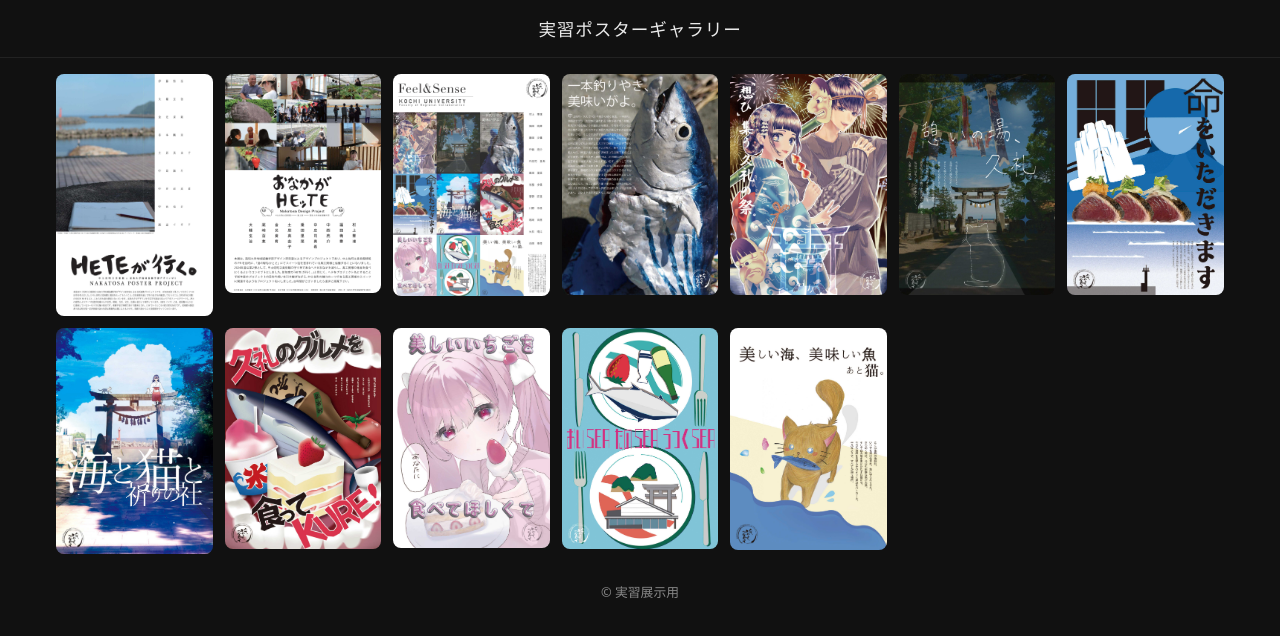
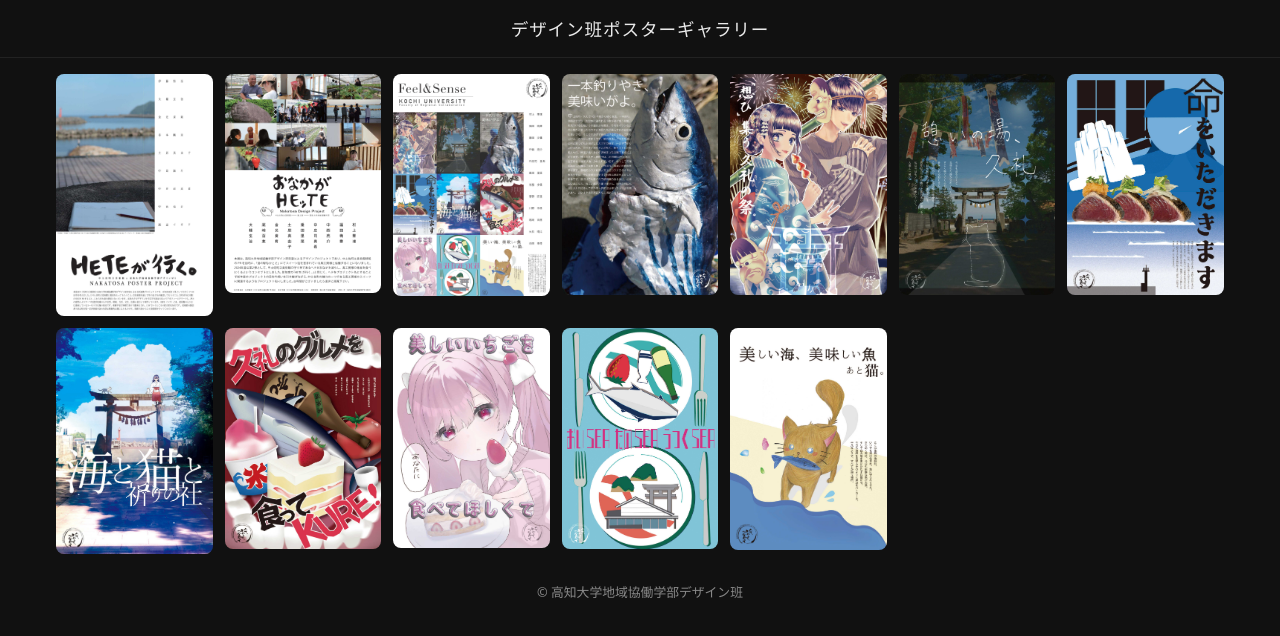
Before and after one commit to REEEEEon-2024/posterwebsite, a plain HTML site: page index.html in a window 1280 px wide. Drawn offline with Linux system fonts and the light colour scheme.

Commit message:
Update index.html

```diff
--- a/index.html
+++ b/index.html
@@ -76,7 +76,7 @@
 <body>
 
 <header>
-  実習ポスターギャラリー
+  デザイン班ポスターギャラリー
 </header>
 
 <main class="gallery">
@@ -101,7 +101,7 @@
 </div>
 
 <footer>
-  © 実習展示用
+  © 高知大学地域協働学部デザイン班
 </footer>
 
 <script>
```
